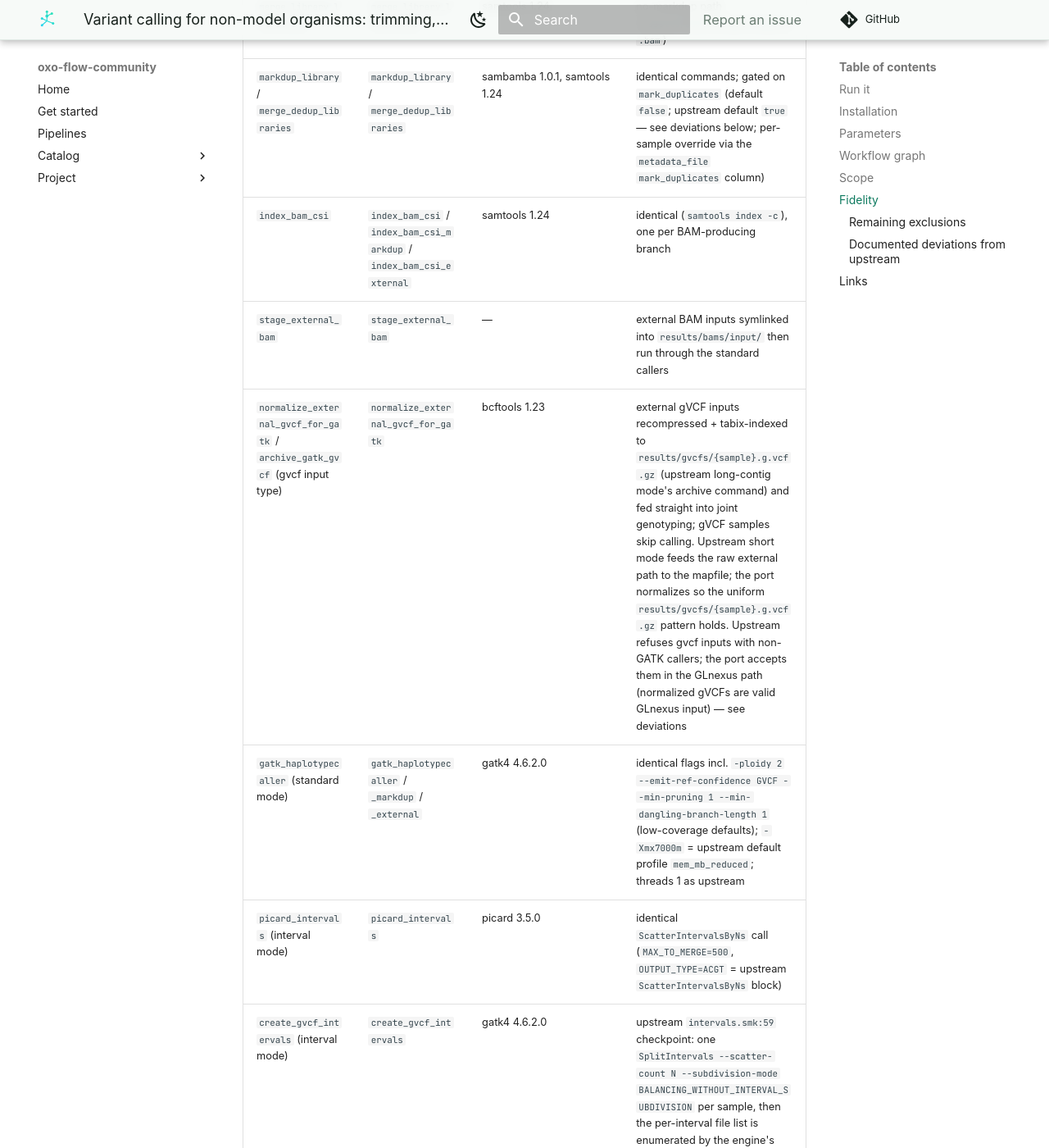
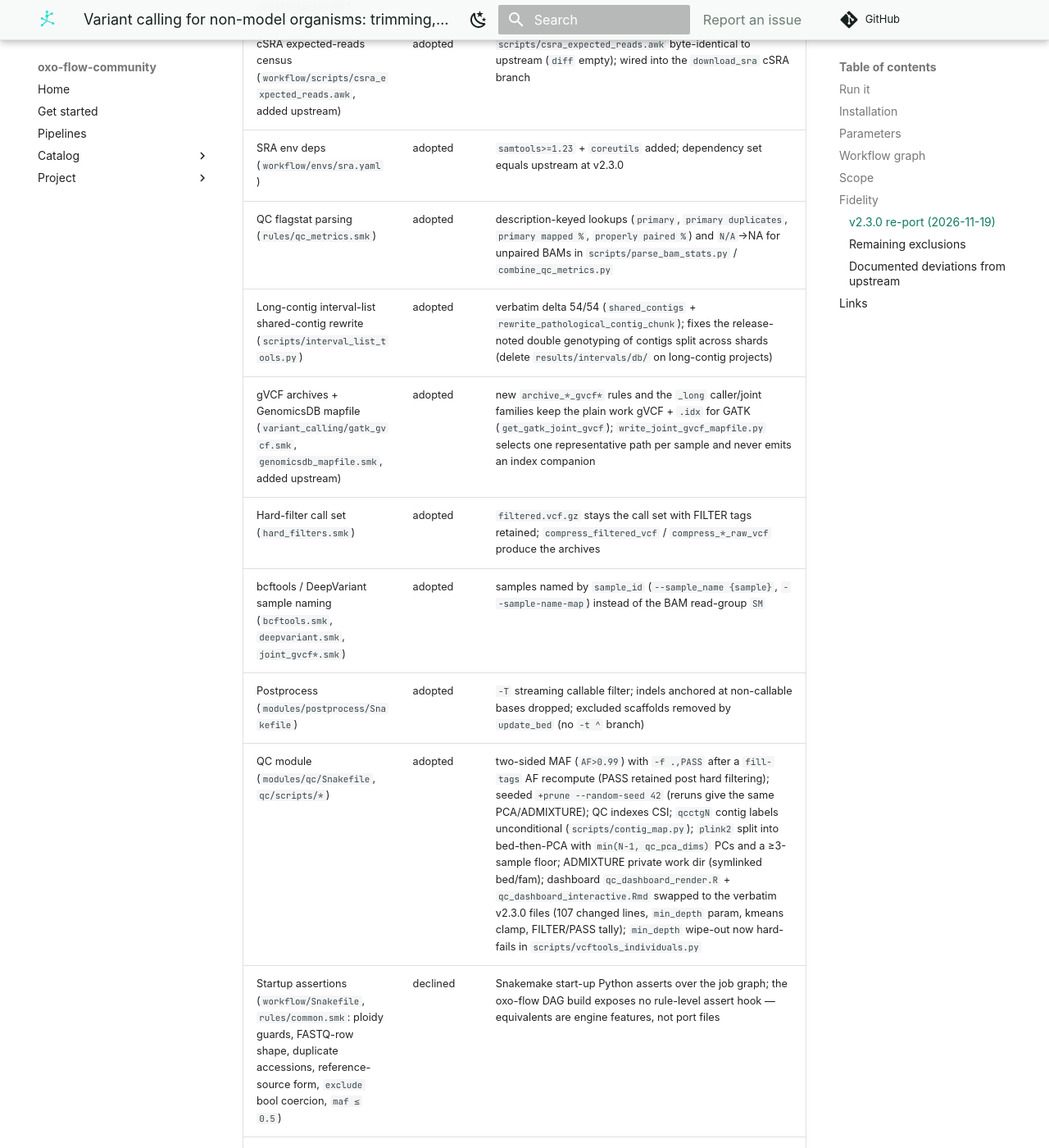
Before and after one commit to oxo-flow-community/oxo-flow-community.github.io, an MkDocs documentation site: the page built from docs/pipelines/oxo-flow-snparcher.md, in a window 1280 px wide and 1400 px high, scrolled down 13928 px. Shown: the whole window at 82% size. Built offline with MkDocs 1.6.1 and Material for MkDocs 9.7.7, drawn with Linux system fonts in a browser that asks for light colours; comment, search, counter and statistics services are not loaded; some of the changed text lies outside the part shown.

Commit message:
feat(registry): sync snparcher entry to v2.3.0 re-port (repo PR #33)
Mirror the remote-baseline re-port merged at 449fef78f7: non-site keys verbatim
(source v2.3.0@445797b5…, updated 2026-11-19, rule_count/scope 108/108, tools 19,
excluded []), fidelity_md re-mirrored from the README ## Fidelity section
(re-port table + exclusions + deviations, 65 data rows), coverage rewritten to
current facts (no stale present-tense live claim), rating demoted
live-verified → verified per curation.md: the re-port is a material change that
invalidates the v2.2-era bench evidence until the community bench re-confirms.

Co-Authored-By: Claude Code <noreply@anthropic.com>

```diff
--- a/docs/pipelines/oxo-flow-snparcher.md
+++ b/docs/pipelines/oxo-flow-snparcher.md
@@ -6,21 +6,21 @@ title: "Variant calling for non-model organisms: trimming, alignment, per-sample
 <div class="ox-detail-cols">
 <div class="ox-detail-main">
 <h1>Variant calling for non-model organisms: trimming, alignment, per-sample gVCFs, joint genotyping, callable sites, postprocessing and QC dashboard</h1>
-<div class="ox-page-badges"><span class="ox-badge ox-badge--live">✔ Live-tested</span> <span class="ox-badge ox-badge--origin">Official port</span> <span class="ox-badge ox-badge--sn"><span class="dot" aria-hidden="true"></span>snakemake port</span><span class=ox-tag-sep></span><span class="ox-tag">variant-calling</span><span class="ox-tag">population-genomics</span><span class="ox-tag">gatk</span><span class="ox-tag">bwa</span><span class="ox-tag">non-model-organisms</span><span class="ox-tag">snakemake</span><span class="ox-tag">deepvariant</span><span class="ox-tag">sra</span><span class="ox-tag">callable-sites</span></div>
+<div class="ox-page-badges"><span class="ox-badge ox-badge--star">★ Verified</span> <span class="ox-badge ox-badge--origin">Official port</span> <span class="ox-badge ox-badge--sn"><span class="dot" aria-hidden="true"></span>snakemake port</span><span class=ox-tag-sep></span><span class="ox-tag">variant-calling</span><span class="ox-tag">population-genomics</span><span class="ox-tag">gatk</span><span class="ox-tag">bwa</span><span class="ox-tag">non-model-organisms</span><span class="ox-tag">snakemake</span><span class="ox-tag">deepvariant</span><span class="ox-tag">sra</span><span class="ox-tag">callable-sites</span></div>
 <p class="ox-desc">Variant calling for non-model organisms: paired FASTQ reads (or SRA accessions, or external BAMs) are trimmed and filtered with fastp, aligned with BWA-MEM, optionally duplicate-marked with sambamba, and called to per-sample gVCFs with GATK HaplotypeCaller or DeepVariant (low-coverage defaults: -ploidy 2, --min-pruning 1). Optional upstream branches are gated by config keys: joint genotyping (GenomicsDBImport + GenotypeGVCFs, or GLnexus for DeepVariant), GATK hard variant filtration, callable-sites BED (mosdepth/clam coverage + genmap mappability), the postprocess module (clean SNP/indel call sets), the qc module (PLINK PCA/relatedness, ADMIXTURE, interactive dashboard), and a cohort QC metrics report. Two runtime-fan-out branches are ported with the engine&#x27;s output_pattern primitive (oxo-flow &gt;= 0.17): interval scatter (per-interval gVCF calling and per-shard joint genotyping) and the per-region bcftools caller; both default off. Long-contig (CSI) VCF indexing is auto-selected when any reference contig exceeds the 512 Mb TBI limit (long_contig_mode config: auto/true/false), mirroring upstream&#x27;s TBI_MAX_CONTIG_LENGTH decision; the postprocess module (basic/strict filtering, clean SNP/indel sets) follows the same CSI twin pattern.</p>
 <div class="ox-hero-cta"><a class="ox-btn ox-btn--run" href="#run-it">▶ Run it</a><a class="ox-btn" href="https://github.com/oxo-flow-community/oxo-flow-snparcher" rel="noopener">GitHub ↗</a><code class="ox-hero-cmd">$ oxo-flow run main.oxoflow reference_source=/path/to/genome.fa.gz</code></div>
 </div>
 <div>
 <div class="ox-glance">
 <div class="ox-glance-title">At a glance</div>
-<div class="ox-kv"><span class="k">Rating</span><span class="v live">✔ Live-tested</span></div>
-<div class="ox-kv"><span class="k">Rules</span><span class="v">74</span></div>
+<div class="ox-kv"><span class="k">Rating</span><span class="v live">★ Verified</span></div>
+<div class="ox-kv"><span class="k">Rules</span><span class="v">108</span></div>
 <div class="ox-kv"><span class="k">Compute</span><span class="v"><span title="up to 8 CPUs / 8 GB per rule (bwa_mem)">up to 8 CPUs / 8 GB per rule (bwa_mem)</span></span></div>
 <div class="ox-kv"><span class="k">Engine</span><span class="v"><span class="ox-badge ox-badge--sn"><span class="dot" aria-hidden="true"></span>snakemake port</span></span></div>
 <div class="ox-kv"><span class="k">Origin</span><span class="v">Official port</span></div>
 <div class="ox-kv"><span class="k">Domain</span><span class="v">genomics</span></div>
 <div class="ox-kv"><span class="k">Source</span><span class="v"><a href="https://github.com/harvardinformatics/snparcher">harvardinformatics/snparcher</a></span></div>
-<div class="ox-kv"><span class="k">Pinned version</span><span class="v"><code>v2.2</code></span></div>
+<div class="ox-kv"><span class="k">Pinned version</span><span class="v"><code>v2.3.0</code></span></div>
 <div class="ox-kv"><span class="k">Ported</span><span class="v">2026-08-15</span></div>
 <div class="ox-kv"><span class="k">License</span><span class="v">Apache-2.0</span></div>
 <div class="ox-kv"><span class="k">Cite</span><span class="v"><a href="https://doi.org/10.48546/workflowhub.workflow.2292.1"><code>10.48546/workflowhub.workflow.2292.1</code></a></span></div>
@@ -364,6 +364,7 @@ The default-parameters main path of the source pipeline was ported rule-for-rule
 
 - prepare_reference
 - index_reference
+- resolve_long_contig_mode
 - fastp
 - download_sra
 - fastp_srr
@@ -377,17 +378,59 @@ The default-parameters main path of the source pipeline was ported rule-for-rule
 - index_bam_csi_markdup
 - index_bam_csi_external
 - normalize_external_gvcf_for_gatk
+- normalize_external_gvcf_for_gatk_long
+- picard_intervals
+- filter_picard_intervals
+- create_gvcf_intervals
+- gatk_haplotypecaller_interval
+- gatk_haplotypecaller_interval_long
+- gatk_haplotypecaller_interval_markdup
+- gatk_haplotypecaller_interval_markdup_long
+- gatk_haplotypecaller_interval_external
+- gatk_haplotypecaller_interval_external_long
+- concat_interval_gvcfs
+- concat_interval_gvcfs_long
+- create_db_intervals
+- gatk_genomics_db_import_interval
+- gatk_genomics_db_import_interval_long
+- gatk_genotype_gvcfs_interval
+- gatk_genotype_gvcfs_interval_long
+- concat_interval_vcfs
+- concat_interval_vcfs_long
+- compress_interval_raw_vcf
 - gatk_haplotypecaller
 - gatk_haplotypecaller_markdup
 - gatk_haplotypecaller_external
+- gatk_haplotypecaller_long
+- gatk_haplotypecaller_markdup_long
+- gatk_haplotypecaller_external_long
+- archive_gatk_gvcf
+- archive_gatk_gvcf_markdup
+- archive_gatk_gvcf_external
 - deepvariant_call
 - deepvariant_call_markdup
 - deepvariant_call_external
+- deepvariant_call_long
+- deepvariant_call_markdup_long
+- deepvariant_call_external_long
+- archive_deepvariant_gvcf
 - create_db_mapfile
+- create_db_mapfile_long
 - joint_genomics_db_import
+- joint_genomics_db_import_long
 - joint_genotype_gvcfs
+- joint_genotype_gvcfs_long
+- compress_joint_raw_vcf
 - glnexus_joint
+- glnexus_joint_long
+- bcftools_regions
+- bcftools_call
+- bcftools_call_long
+- bcftools_concat_regions
+- bcftools_concat_regions_long
 - variant_filtration
+- variant_filtration_long
+- compress_filtered_vcf
 - collect_fastp_stats
 - bam_stats
 - bam_stats_markdup
@@ -427,47 +470,45 @@ The default-parameters main path of the source pipeline was ported rule-for-rule
 - qc_admixture
 - generate_coords_file
 - qc_dashboard
-- picard_intervals
-- filter_picard_intervals
-- create_gvcf_intervals
-- gatk_haplotypecaller_interval
-- gatk_haplotypecaller_interval_markdup
-- gatk_haplotypecaller_interval_external
-- concat_interval_gvcfs
-- create_db_intervals
-- gatk_genomics_db_import_interval
-- gatk_genotype_gvcfs_interval
-- concat_interval_vcfs
-- resolve_long_contig_mode
-- gatk_haplotypecaller_interval_long
-- gatk_haplotypecaller_interval_markdup_long
-- gatk_haplotypecaller_interval_external_long
-- concat_interval_gvcfs_long
-- create_db_mapfile_long
-- gatk_genomics_db_import_interval_long
-- gatk_genotype_gvcfs_interval_long
-- concat_interval_vcfs_long
-- variant_filtration_long
-- bcftools_regions
-- bcftools_call
-- bcftools_concat_regions
 
 **Excluded**
 
-- parabricks — every rule runs with --nv GPU passthrough (workflow/rules/parabricks.smk); the oxo-flow docker backend has no --nv support, plus NVIDIA EULA/license cannot be enforced
-- sentieon — proprietary SENTIEON_LICENSE server gating (config/config.yaml sentieon section); cannot be distributed or verified
+- none
 
 **Not applicable** (upstream-absent features, boilerplate, dead code, deliberate non-goals — see the excluded-key taxonomy in [Traitome/oxo-flow#267](https://github.com/Traitome/oxo-flow/issues/267))
 
 - denovo — no such step in upstream v2.2
 - structural_variants — no such step in upstream v2.2
+- parabricks — every rule runs with --nv GPU passthrough (workflow/rules/parabricks.smk); not portable: NVIDIA Parabricks is a commercial GPU-licensed accelerator (EULA cannot be enforced in an open distribution) and the oxo-flow docker backend has no --nv support
+- sentieon — not portable: Sentieon is proprietary software gated on a SENTIEON_LICENSE server (config/config.yaml sentieon section); it cannot be distributed or license-verified in an open conda-portable toolchain
 
 ## Fidelity
 
 > **Port-side renames of upstream rules** (for upstream claim tracing): `concat_interval_gvcfs_stage` → `concat_interval_gvcfs` / `concat_interval_gvcfs_long`; `concat_interval_vcfs_stage` → `concat_interval_vcfs` / `concat_interval_vcfs_long`; `drop_indel_SNPs` → `postprocess_drop_indel_snps` / `postprocess_drop_indel_snps_long`. The commercial families (see Excluded) cover: `parabricks_haplotypecaller`, `parse_sentieon_stats`, `sentieon_combine_gvcf`, `sentieon_haplotyper` (plus the `sentieon_dedup`/`sentieon_*` gate rules).
 
 
-74 rules ported from upstream v2.2 (up from 60), covering every branch that
+### v2.3.0 re-port (2026-11-19)
+
+Delta from the `v2.2 @ e0e7a947` baseline (`compare v2.2...v2.3.0`, 7 commits), adopted or declined per area with upstream-file evidence:
+
+| Area (upstream file) | Verdict | Evidence |
+|---|---|---|
+| Callable-sites coverage mask redesign (`callable_sites.smk`, `scripts/callable_coverage_thresholds.py`) | adopted | new config keys `callable_sites_max_depth` / `_max_depth_k` / `_min_sample_depth`, `fraction` 1.0→0.25; script delta matches upstream 1:1 (251/251 change lines); old `min_coverage`/`max_coverage` keys removed |
+| cSRA expected-reads census (`workflow/scripts/csra_expected_reads.awk`, added upstream) | adopted | `scripts/csra_expected_reads.awk` byte-identical to upstream (`diff` empty); wired into the `download_sra` cSRA branch |
+| SRA env deps (`workflow/envs/sra.yaml`) | adopted | `samtools>=1.23` + `coreutils` added; dependency set equals upstream at v2.3.0 |
+| QC flagstat parsing (`rules/qc_metrics.smk`) | adopted | description-keyed lookups (`primary`, `primary duplicates`, `primary mapped %`, `properly paired %`) and `N/A`→NA for unpaired BAMs in `scripts/parse_bam_stats.py` / `combine_qc_metrics.py` |
+| Long-contig interval-list shared-contig rewrite (`scripts/interval_list_tools.py`) | adopted | verbatim delta 54/54 (`shared_contigs` + `rewrite_pathological_contig_chunk`); fixes the release-noted double genotyping of contigs split across shards (delete `results/intervals/db/` on long-contig projects) |
+| gVCF archives + GenomicsDB mapfile (`variant_calling/gatk_gvcf.smk`, `genomicsdb_mapfile.smk`, added upstream) | adopted | new `archive_*_gvcf*` rules and the `_long` caller/joint families keep the plain work gVCF + `.idx` for GATK (`get_gatk_joint_gvcf`); `write_joint_gvcf_mapfile.py` selects one representative path per sample and never emits an index companion |
+| Hard-filter call set (`hard_filters.smk`) | adopted | `filtered.vcf.gz` stays the call set with FILTER tags retained; `compress_filtered_vcf` / `compress_*_raw_vcf` produce the archives |
+| bcftools / DeepVariant sample naming (`bcftools.smk`, `deepvariant.smk`, `joint_gvcf*.smk`) | adopted | samples named by `sample_id` (`--sample_name {sample}`, `--sample-name-map`) instead of the BAM read-group `SM` |
+| Postprocess (`modules/postprocess/Snakefile`) | adopted | `-T` streaming callable filter; indels anchored at non-callable bases dropped; excluded scaffolds removed by `update_bed` (no `-t ^` branch) |
+| QC module (`modules/qc/Snakefile`, `qc/scripts/*`) | adopted | two-sided MAF (`AF>0.99`) with `-f .,PASS` after a `fill-tags` AF recompute (PASS retained post hard filtering); seeded `+prune --random-seed 42` (reruns give the same PCA/ADMIXTURE); QC indexes CSI; `qcctgN` contig labels unconditional (`scripts/contig_map.py`); `plink2` split into bed-then-PCA with `min(N-1, qc_pca_dims)` PCs and a ≥3-sample floor; ADMIXTURE private work dir (symlinked bed/fam); dashboard `qc_dashboard_render.R` + `qc_dashboard_interactive.Rmd` swapped to the verbatim v2.3.0 files (107 changed lines, `min_depth` param, kmeans clamp, FILTER/PASS tally); `min_depth` wipe-out now hard-fails in `scripts/vcftools_individuals.py` |
+| Startup assertions (`workflow/Snakefile`, `rules/common.smk`: ploidy guards, FASTQ-row shape, duplicate accessions, reference-source form, `exclude` bool coercion, `maf ≤ 0.5`) | declined | Snakemake start-up Python asserts over the job graph; the oxo-flow DAG build exposes no rule-level assert hook — equivalents are engine features, not port files |
+| QC module sample-sheet rework (`modules/qc/Snakefile` `samples=` + dtype `converters`) | declined | module-local sample-sheet loader; the port feeds cohorts through the engine's `--samples`, there is no sheet to coerce |
+| Sentieon / Parabricks deltas (`sentieon.smk`, `parabricks.smk` touched by 2.3.0) | declined | commercial families stay `not_applicable` (see Excluded and `metadata.excluded`) |
+| Packaging/docs surfaces (`pixi.lock`, `pyproject.toml`, `run-*.sh`, `tests/*`, `website/*`) | not-applicable | upstream packaging/CI/docs; the port's equivalents are `envs/*.yaml`, `test/run.sh` and this README |
+
+108 rules ported from upstream v2.3.0 (up from 89 at v2.2), covering every branch that
 can be expressed in oxo-flow's DAG. Commands are ported verbatim
 (same flags, same output paths); upstream's snakemake `{{...}}` shell escaping
 is unwrapped to literal braces, and snakemake `{params.*}`/`{resources.*}`
@@ -535,7 +576,7 @@ plan unchanged.
 |---|---|---|
 | parabricks (all `parabricks_*` rules) | requires `--nv` GPU passthrough (upstream `parabricks.smk` runs `--nv` images with `nvidia-docker`); the oxo-flow docker backend has no `--nv` support and no GPU device declaration; additionally NVIDIA EULA/license enforcement cannot be guaranteed in CI | `variant_calling/parabricks.smk` (every rule is `--nv`) |
 | sentieon (all `sentieon_*` rules) | proprietary tool gated on a `SENTIEON_LICENSE` server and a pre-installed license; cannot be distributed or verified in a community port | `config/config.yaml` `sentieon` section; `workflow/rules/sentieon.smk` |
-| `denovo` and `structural_variants` pipeline sections | do not exist as rules in upstream v2.2 | grep of `workflow/` at e0e7a94 finds neither rule set |
+| `denovo` and `structural_variants` pipeline sections | do not exist as rules in upstream v2.3.0 | grep of `workflow/` at e0e7a94 finds neither rule set, and the 7-commit `v2.2...v2.3.0` compare adds or modifies no file carrying either |
 | multi-library / multi-unit rows (library_id, input_unit) | `{library}` fan-out via the `library` [[values]] table (`values_from = "config.library_ids"`, default `u1` = the single-library port byte-identical); `--arg library_ids=u1,u2` fans fastp_srr/bwa_mem/markdup per library and the merge chain gathers into the per-sample BAM | multi-library FASTQ cohorts on the fastq branch name per-library sources through the SRR branch or external BAM staging (v1: the fastq branch's raw path is per-sample) |
 
 ### Documented deviations from upstream
@@ -565,7 +606,7 @@ rules' own declarations (4 and 8).
 ## Links
 
 - Repository: [oxo-flow-snparcher](https://github.com/oxo-flow-community/oxo-flow-snparcher)
-- Upstream: [harvardinformatics/snparcher](https://github.com/harvardinformatics/snparcher) @ `v2.2`
+- Upstream: [harvardinformatics/snparcher](https://github.com/harvardinformatics/snparcher) @ `v2.3.0`
 - License: Apache-2.0 (this workflow) · MIT (upstream)
 
 Created on 2026-08-15 — this port may lag behind upstream releases. See the repository's NOTICE for full attribution.
```
Also changed, not shown: docs/javascripts/pipelines-data.js, 1 other file.
